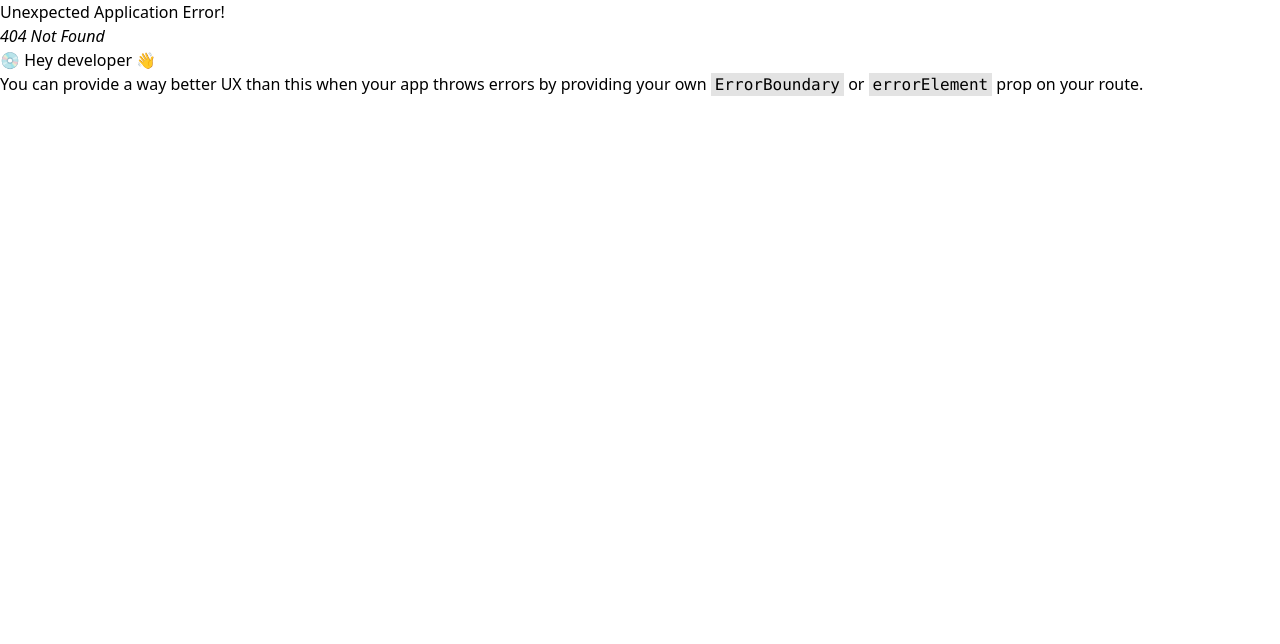
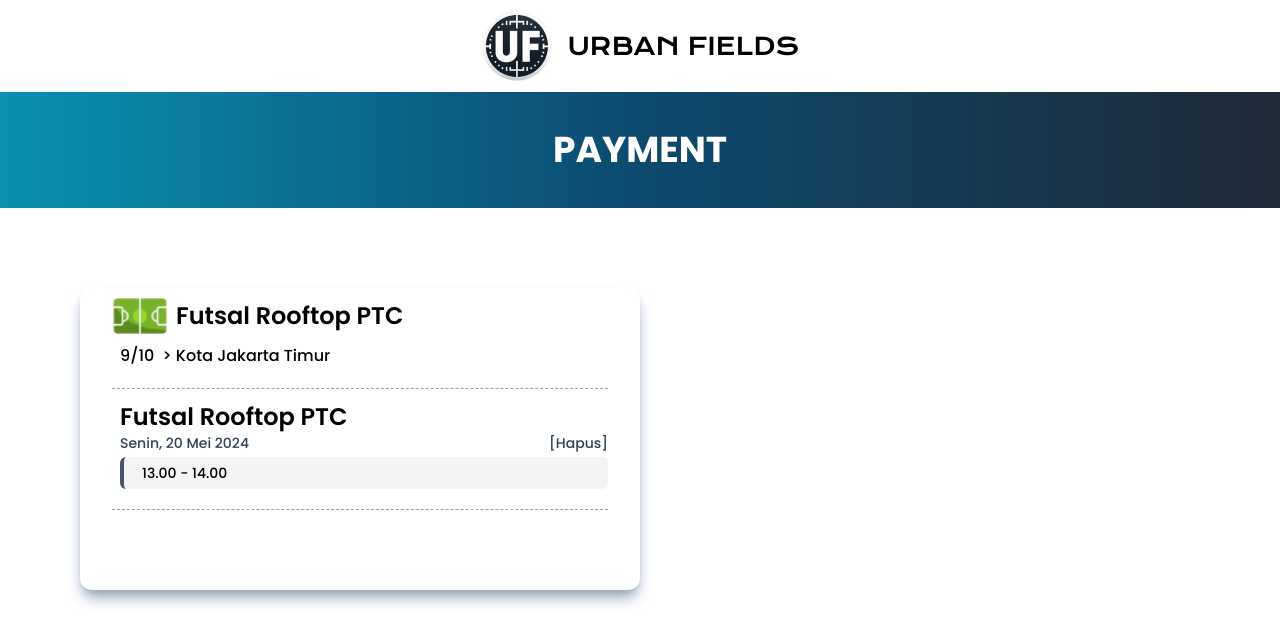
Before and after one commit to JoyAbrian/UrbanField-client, a React (Vite) app: page /payment in a window 1280 px wide. Before the commit this address had no page. Shown: the top 644 px of the page. Built offline with nearby package versions, Linux system fonts and the light colour scheme.

Commit message:
feat: payment field cards

```diff
--- /dev/null
+++ b/src/components/Layouts/PaymentNavbar.jsx
@@ -0,0 +1,12 @@
+const PaymentNavbar = () => {
+    return (
+        <nav className="flex w-screen top-0 z-20 py-2 px-24 justify-center select-none bg-white shadow-lg">
+            <div className="flex items-center cursor-pointer">
+                <img src="img/icon.png" alt="logo"/>
+                <h1 className="text-black text-2xl font-KronaOne ml-4">URBAN FIELDS</h1>
+            </div>
+        </nav>
+    );
+}
+
+export default PaymentNavbar;
--- a/src/main.jsx
+++ b/src/main.jsx
@@ -5,6 +5,7 @@
 import LandingPage from './pages/landing_page';
 import FieldsPage from './pages/fields_page';
 import FieldsDetailPage from './pages/field_detail_page';
+import PaymentPage from './pages/payments_page';
 
 const router = createBrowserRouter([
   {
@@ -19,6 +20,10 @@
     path: '/detailfield',
     element: <FieldsDetailPage />,
   },
+  {
+    path: '/payment',
+    element: <PaymentPage />,
+  },
 ]);
 
 ReactDOM.createRoot(document.getElementById('root')).render(
--- /dev/null
+++ b/src/pages/payments_page.jsx
@@ -0,0 +1,42 @@
+import { Fragment } from "react";
+import PaymentNavbar from "../components/Layouts/PaymentNavbar";
+import TitleSections from "../components/Fragments/title_sections";
+import { Helmet } from "react-helmet";
+
+const PaymentPage = () => {
+    return (
+        <Fragment>
+            <Helmet>
+                <title>Payments Page | Urban Fields</title>
+            </Helmet>
+            <PaymentNavbar />
+            <TitleSections title="PAYMENT"/>
+            <div className="select-none mt-20 px-20">
+                <div className="w-1/2 shadow-lg shadow-slate-400 rounded-xl px-8 pb-20">
+                    <div className="flex items-center">
+                        <img src="img/colouredFieldIcon.png" alt="field" className="w-14 object-cover rounded-l-lg"/>
+                        <h1 className="ml-2 text-2xl font-Poppins font-semibold">Futsal Rooftop PTC</h1>
+                    </div>
+                    <div className="flex items-center font-Poppins font-medium">
+                        <p className="ml-2">9/10</p>
+                        <p className="ml-2">&gt; Kota Jakarta Timur</p>
+                    </div>
+                    <div className="w-full h-0 border-t border-dashed border-slate-400 mt-5"/>
+                    <div className="mt-3 w-full">
+                        <h1 className="ml-2 text-2xl font-Poppins font-semibold">Futsal Rooftop PTC</h1>
+                        <div className="flex justify-between w-full">
+                            <p className="ml-2 font-Poppins font-medium text-sm text-slate-700">Senin, 20 Mei 2024</p>
+                            <p className="ml-2 font-Poppins font-medium text-sm text-slate-700">[Hapus]</p>
+                        </div>
+                    </div>
+                    <div className="ml-2 mt-1 bg-gray-100 border-l-4 border-slate-600 rounded-md p-1.5">
+                        <p className="font-Poppins ml-3 text-sm font-medium">13.00 - 14.00</p>
+                    </div>
+                    <div className="w-full h-0 border-t border-dashed border-slate-400 mt-5"/>
+                </div>
+            </div>
+        </Fragment>
+    )
+}
+
+export default PaymentPage;
```
Also changed, not shown: public/img/colouredFieldIcon.png (added).
